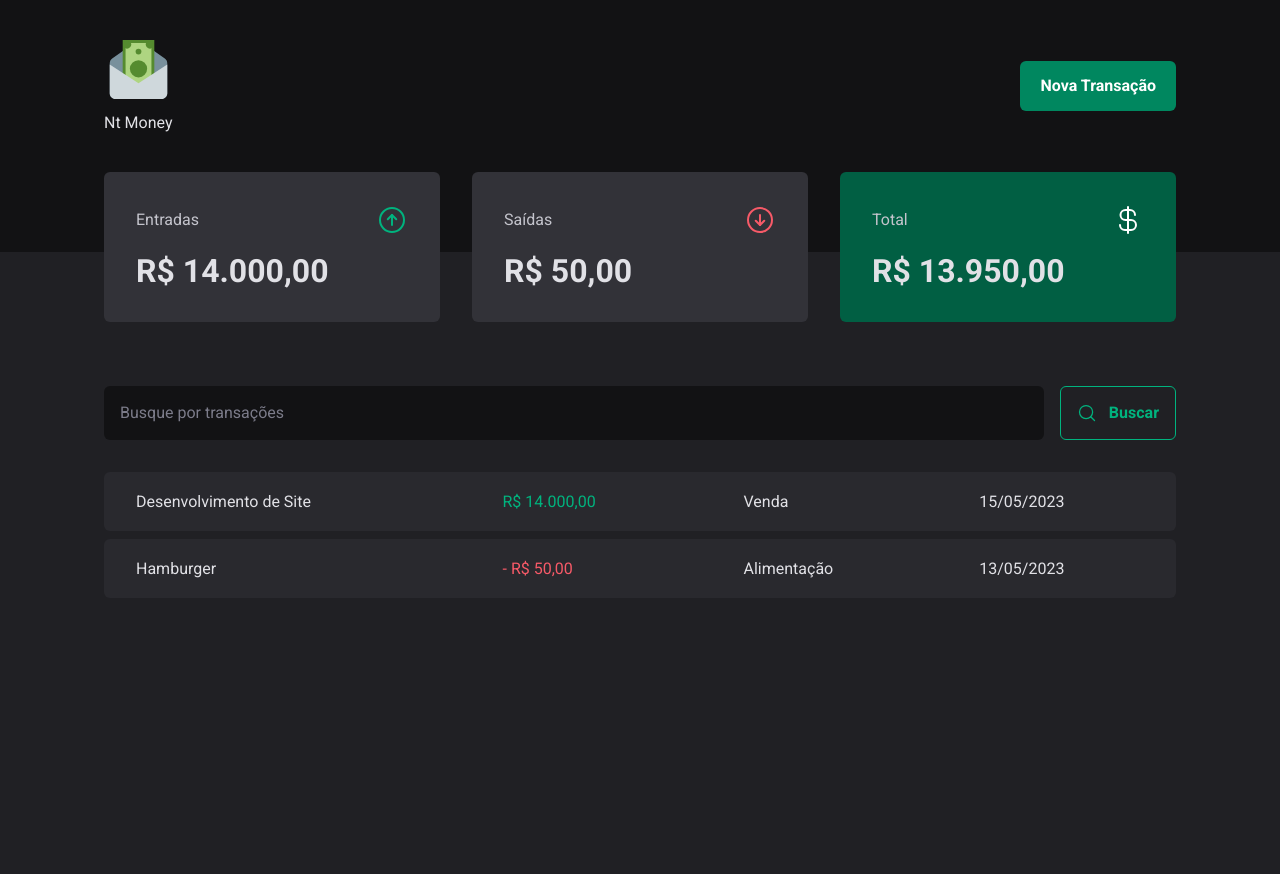
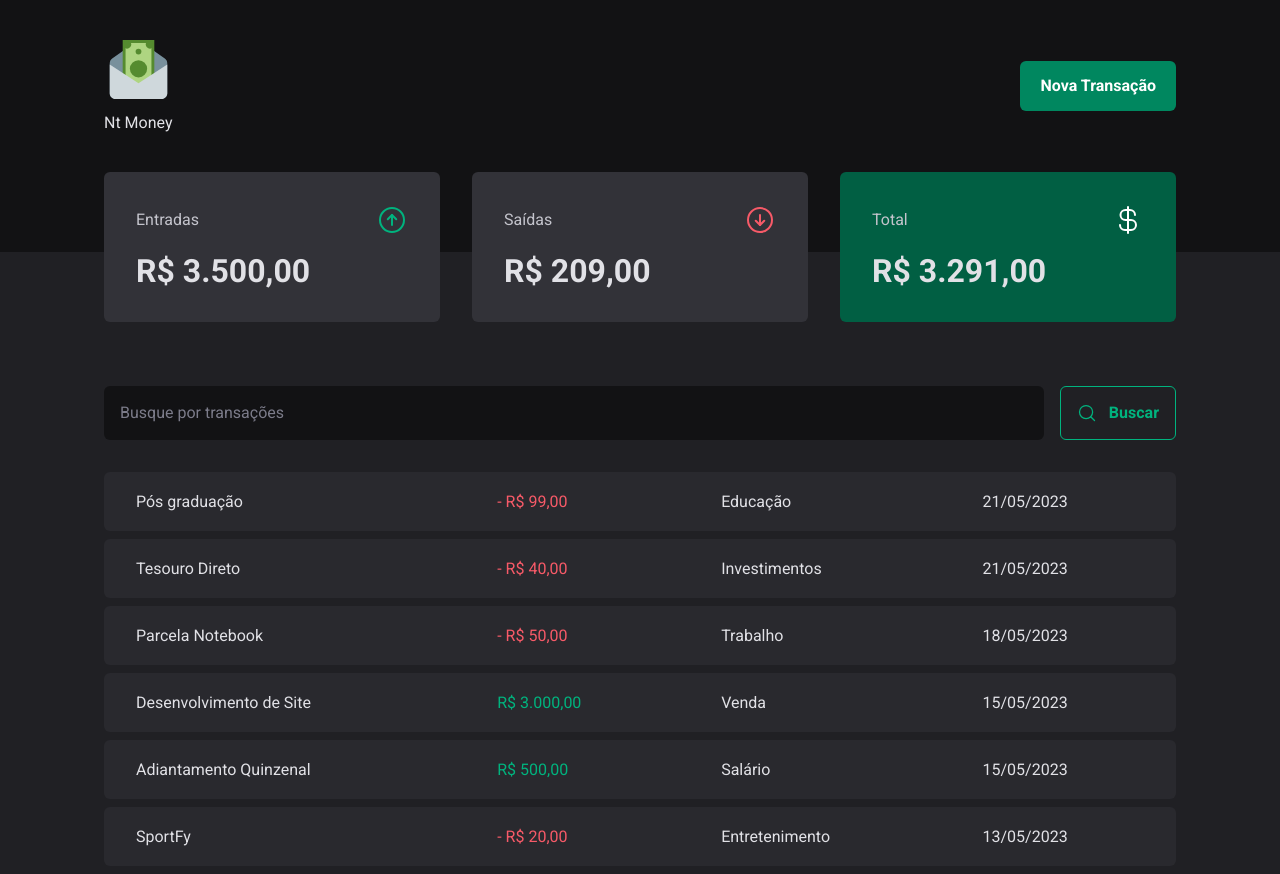
Before and after one commit to alimadeoliveiranatalia/nt_money, a React (Vite) app: page / in a window 1280 px wide. Before the commit the page ends 800 px from the top, so only its background shows below. Built offline with nearby package versions, Linux system fonts and the light colour scheme; data requests are answered from the project's data file.

Commit message:
refactor: isolando chamadas à api

```diff
--- a/package.json
+++ b/package.json
@@ -14,6 +14,7 @@
     "@hookform/resolvers": "^3.1.0",
     "@radix-ui/react-dialog": "^1.0.3",
     "@radix-ui/react-radio-group": "^1.1.2",
+    "axios": "^1.4.0",
     "phosphor-react": "^1.4.1",
     "react": "^18.2.0",
     "react-dom": "^18.2.0",
--- a/server.json
+++ b/server.json
@@ -1,20 +1,52 @@
 {
-    "transactions" : [
+  "transactions": [
     {
       "id": 1,
-            "description":"Desenvolvimento de Site",
+      "description": "Desenvolvimento de Site",
       "type": "income",
-            "category":"Venda",
-            "price":"14000",
-            "createdAt":"2023-05-15T22:58:13.720Z"
+      "category": "Venda",
+      "price": 3000,
+      "createdAt": "2023-05-15T22:58:13.720Z"
     },
     {
       "id": 2,
-            "description":"Hamburger",
+      "description": "SportFy",
       "type": "outcome",
-            "category":"Alimentação",
-            "price":"50",
-            "createdAt":"2023-05-13T22:13:13.720Z"
+      "category": "Entretenimento",
+      "price": 20,
+      "createdAt": "2023-05-13T22:13:13.720Z"
+    },
+    {
+      "id": 3,
+      "description": "Parcela Notebook",
+      "type": "outcome",
+      "category": "Trabalho",
+      "price": 50,
+      "createdAt": "2023-05-18T22:13:13.720Z"
+    },
+    {
+      "id": 4,
+      "description": "Adiantamento Quinzenal",
+      "type": "income",
+      "category": "Salário",
+      "price": 500,
+      "createdAt": "2023-05-15T22:13:13.720Z"
+    },
+    {
+      "description": "Tesouro Direto",
+      "price": 40,
+      "category": "Investimentos",
+      "type": "outcome",
+      "createdAt": "2023-05-21T19:11:59.376Z",
+      "id": 5
+    },
+    {
+      "description": "Pós graduação",
+      "price": 99,
+      "category": "Educação",
+      "type": "outcome",
+      "createdAt": "2023-05-21T19:35:02.688Z",
+      "id": 6
     }
   ]
 }
--- a/src/components/NewTransactionModal/index.tsx
+++ b/src/components/NewTransactionModal/index.tsx
@@ -4,6 +4,8 @@ import { ArrowCircleUp, X, ArrowCircleDown } from "phosphor-react";
 import * as zod from "zod";
 import { zodResolver } from "@hookform/resolvers/zod";
 import { Controller, useForm } from "react-hook-form";
+import { useContext } from "react";
+import { TransactionsContext } from "../../contexts/TransactionsContext";
 
 const newTransactionFormSchema = zod.object({
     description: zod.string(),
@@ -15,11 +17,13 @@ const newTransactionFormSchema = zod.object({
 type NewTransactionFormInputs = zod.infer<typeof newTransactionFormSchema>;
 
 export function NewTransactionModal(){
+    const { createTransaction } = useContext(TransactionsContext);
     const {
         register,
         handleSubmit,
         formState: { isSubmitting },
-        control
+        control,
+        reset
     } = useForm<NewTransactionFormInputs>({
         resolver: zodResolver(newTransactionFormSchema),
         defaultValues: {
@@ -27,8 +31,22 @@ export function NewTransactionModal(){
         }
     });
 
-    function handleNewCreateTransaction(data: NewTransactionFormInputs){
-        console.log(data);
+    async function handleNewCreateTransaction(data: NewTransactionFormInputs){
+        const {
+            description,
+            price,
+            category,
+            type
+        } = data;
+
+        await createTransaction({
+            description,
+            price,
+            category,
+            type
+        });
+
+        reset();
     }
 
     return (
--- a/src/components/SearchForm/index.tsx
+++ b/src/components/SearchForm/index.tsx
@@ -3,6 +3,8 @@ import { SearchFormContainer } from "./styles";
 import { useForm } from "react-hook-form";
 import * as zod from "zod";
 import { zodResolver } from "@hookform/resolvers/zod";
+import { useContext } from "react";
+import { TransactionsContext } from "../../contexts/TransactionsContext";
 
 const searchFormSchema = zod.object({
     query: zod.string(),
@@ -11,6 +13,8 @@ const searchFormSchema = zod.object({
 type SearchFormInputs = zod.infer<typeof searchFormSchema>;
 
 export function SearchForm(){
+    const { fecthTransactions } = useContext(TransactionsContext);
+
     const {
         register,
         handleSubmit,
@@ -19,12 +23,12 @@ export function SearchForm(){
         resolver: zodResolver(searchFormSchema)
     });
 
-    function handleSearchTransaction(data: SearchFormInputs){
-        console.log(data)
+    async function handleSearchTransactions(data: SearchFormInputs){
+        await fecthTransactions(data.query);
     }
 
     return (
-        <SearchFormContainer onSubmit={handleSubmit(handleSearchTransaction)}>
+        <SearchFormContainer onSubmit={handleSubmit(handleSearchTransactions)}>
             <input
                 type="text"
                 placeholder="Busque por transações"
--- a/src/contexts/TransactionsContext.tsx
+++ b/src/contexts/TransactionsContext.tsx
@@ -1,4 +1,5 @@
 import { ReactNode, createContext, useEffect, useState } from "react";
+import { api } from "../lib/axios";
 
 interface Transaction {
     id: number;
@@ -9,33 +10,66 @@ interface Transaction {
     createdAt: string;
 }
 
+interface CreateTransactionInput {
+    description: string;
+    price: number;
+    category: string;
+    type: 'income' | 'outcome'
+}
+
 interface TransactionContextType {
     transactions: Transaction[];
+    fecthTransactions: (query?: string) => Promise<void>;
+    createTransaction: (data: CreateTransactionInput) => Promise<void>;
 }
 
 interface TransactionsProviderProps {
     children: ReactNode;
 }
 
+
+
 export const TransactionsContext = createContext({} as TransactionContextType);
 
 export function TransactionsProvider({ children }: TransactionsProviderProps){
     const [ transactions, setTransactions ] = useState<Transaction[]>([]);
 
-    async function loadTransactions() {
-        const response = await fetch('http://localhost:3444/transactions');
+    async function fecthTransactions(query?: string) {
+        const response = await api.get("transactions", {
+            params: {
+                _sort: "createdAt",
+                _order: "desc",
+                q: query
+            }
+        });
 
-        const data = await response.json();
+        setTransactions(response.data);
+    }
 
-        setTransactions(data);
+    async function createTransaction(data: CreateTransactionInput){
+        const { description, price, category, type } = data;
+
+        const response = await api.post("transactions", {
+            description,
+            price,
+            category,
+            type,
+            createdAt: new Date()
+        });
+
+        setTransactions(state => [response.data, ...state])
     }
 
     useEffect(()=> {
-        loadTransactions();
+        fecthTransactions();
     },[]);
 
     return (
-        <TransactionsContext.Provider value={{ transactions}}>
+        <TransactionsContext.Provider value={{
+            transactions,
+            fecthTransactions,
+            createTransaction
+        }}>
             {children}
         </TransactionsContext.Provider>
     )
--- a/src/hooks/useSummary.ts
+++ b/src/hooks/useSummary.ts
@@ -21,6 +21,5 @@ export function useSummary(){
             total: 0
         }
     );
-
     return summary;
 }
--- /dev/null
+++ b/src/lib/axios.ts
@@ -0,0 +1,5 @@
+import axios from "axios";
+
+export const api = axios.create({
+    baseURL: "http://localhost:3444"
+});
```
Also changed, not shown: 1 other file (tests, documents, lock files or other folders). Lines whose indentation alone changed are shown as unchanged.
